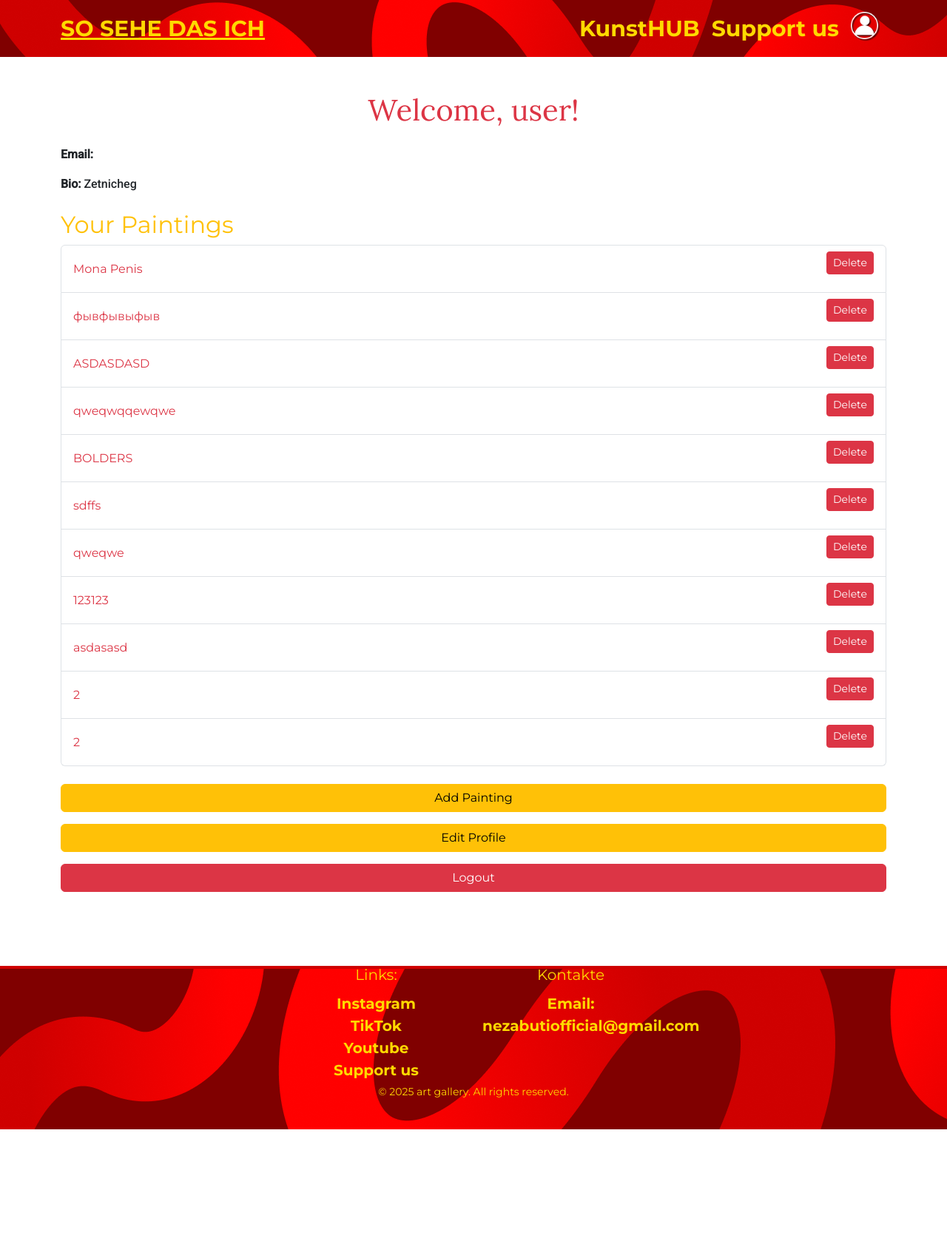
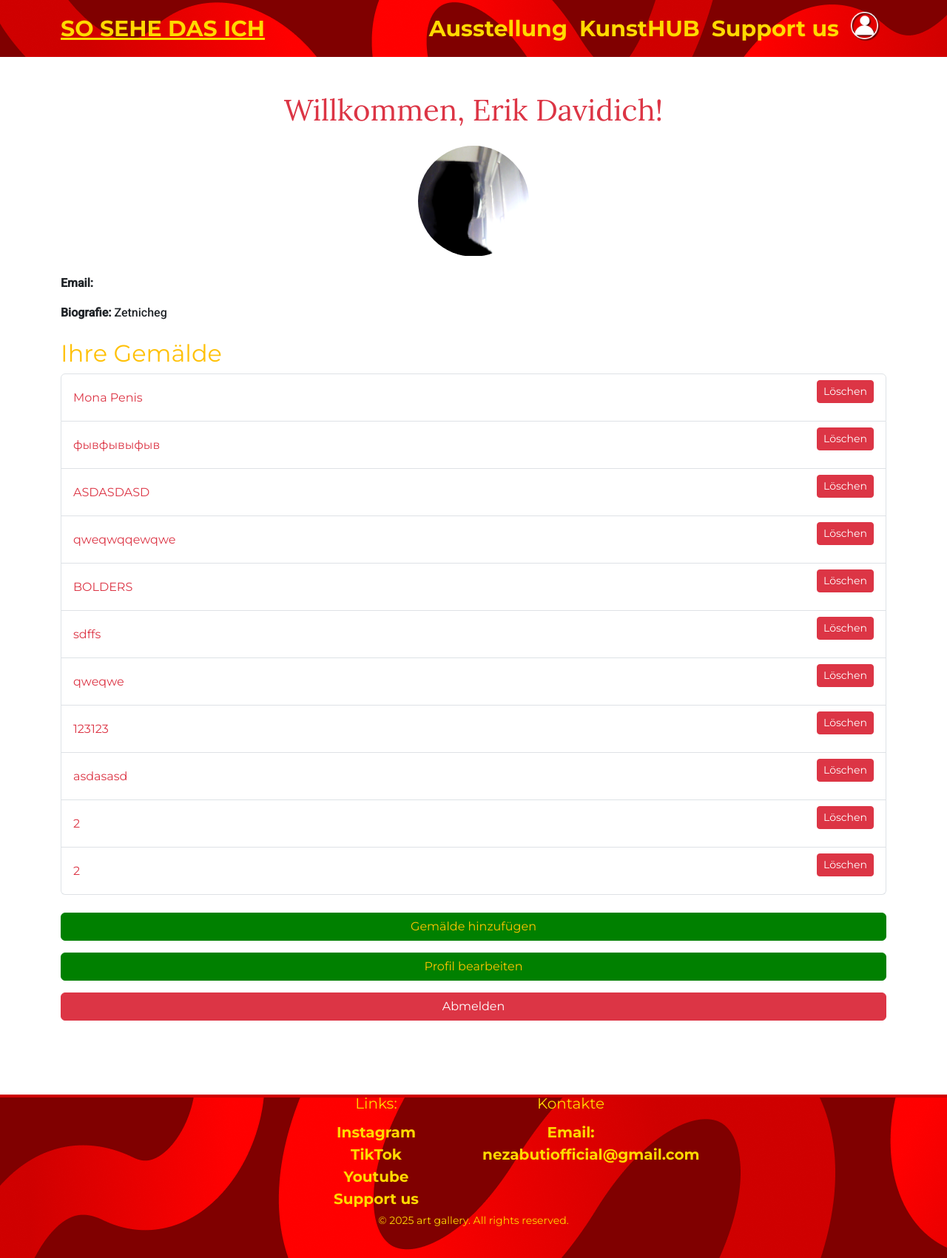
Before and after one commit to Lsgraalq/art-gallery, a Django app: page /profile/ in a window 1280 px wide. Shown: the whole page at 74% size. Before the commit the page ends 1527 px from the top, so only its background shows below. Run offline with Django 5.2, Linux system fonts and the light colour scheme; a user stored in the database is signed in; data comes from the database, SQL or seed files in the repository; both versions use the stored data as it was after the commit.

Commit message:
almost finished with design and functions

```diff
--- a/gallery/static/gallery/styles.css
+++ b/gallery/static/gallery/styles.css
@@ -323,3 +323,16 @@
   .painting-link {
     text-decoration: none;
   }
+
+
+  /* global styles */
+h1, h2, h3, .btn-warning, .text-warning {
+    color: #FFC300 !important;
+}
+
+.btn-warning {
+    background-color: green!important;
+    border-color: green !important;
+}
+
+/* Если ты хочешь, чтобы другие элементы (например, ссылки) тоже стали желтыми */
--- a/gallery/templates/gallery/add_painting.html
+++ b/gallery/templates/gallery/add_painting.html
@@ -95,7 +95,7 @@
         </div>
 
         <div class="form-group mb-3">
-          <label for="id_canvas_material" class="form-label text-danger">Kunstwerk hinzufügen:</label>
+          <label for="id_canvas_material" class="form-label text-danger">Kunstwerkmaterial:</label>
           {{ form.canvas_material }}
           {% if form.canvas_material.errors %}
             <div class="invalid-feedback d-block">
@@ -145,7 +145,7 @@
           {% endif %}
         </div>
 
-        <button type="submit" class="btn btn-warning w-100">Veröffentlichen</button>
+        <button type="submit" class="btn btn-warning w-100">Kunstwerk hinzufügen</button>
       </form>
       <div class="mt-3 text-center">
         <a href="{% url 'gallery' %}" class="btn btn-outline-danger">Zurück zur Galerie</a>
--- a/gallery/templates/gallery/base.html
+++ b/gallery/templates/gallery/base.html
@@ -24,6 +24,9 @@
                 <!-- Ссылки в навбаре -->
                 <div class="collapse navbar-collapse" id="navbarNav">
                     <ul class="navbar-nav ms-auto">
+                        <li class="nav-item">
+                            <a class="nav-link" href="/gallery_info">Ausstellung</a>
+                        </li>
                         <li class="nav-item">
                             <a class="nav-link" href="/gallery">KunstHUB</a>
                         </li>
--- a/gallery/templates/gallery/painting.html
+++ b/gallery/templates/gallery/painting.html
@@ -15,7 +15,11 @@
             <h2 class="text-center mb-4 text-danger fw-bold">{{ painting.title }}</h2>
           </div>
           <div class="mb-3">
-            <strong>Autor:</strong> <a href="{% url 'author_profile' user_id=painting.author.id %}">{{ painting.author.username }}</a>
+            <strong>Autor:</strong> <a href="{% url 'author_profile' user_id=painting.author.id %}">          {% if user.first_name and user.last_name %}
+              {{ user.first_name }} {{ user.last_name }}
+          {% else %}
+              {{ user.username }}
+          {% endif %}</a>
           </div>
 
           <div class="mb-3">
--- a/gallery/templates/gallery/profile.html
+++ b/gallery/templates/gallery/profile.html
@@ -1,14 +1,19 @@
 {% extends "gallery/base.html" %}
-{% block title %}Cabinet{% endblock title %}
+{% block title %}Benutzerprofil{% endblock title %}
 
 {% block content %}
 <div class="container my-5">
-    <h1 class="text-center text-danger mb-4">Welcome, {{ user.username }}!</h1>
+    <h1 class="text-center text-danger mb-4">Willkommen, {{ user.first_name }} {{ user.last_name }}!</h1>
+
+    <div class="d-flex justify-content-center mb-4">
+        <img src="{{ user.profile_pic.url }}" alt="Profilbild" class="rounded-circle" width="150" height="150">
+    </div>
+
     <p><strong>Email:</strong> {{ user.email }}</p>
-    <p><strong>Bio:</strong> {{ user.bio }}</p>
+    <p><strong>Biografie:</strong> {{ user.bio }}</p>
 
     <div class="mt-4 mb-4">
-        <h2 class="text-warning">Your Paintings</h2>
+        <h2 class="text-warning">Ihre Gemälde</h2>
         <ul class="list-group">
             {% for painting in paintings %}
                 <li class="list-group-item d-flex justify-content-between align-items-center">
@@ -17,30 +22,30 @@
                     </a>
                     <form method="POST" action="{% url 'delete_painting' painting.slug %}" style="display:inline;">
                         {% csrf_token %}
-                        <button type="submit" class="btn btn-sm btn-danger" onclick="return confirm('Are you sure you want to delete this painting?');">
-                            Delete
+                        <button type="submit" class="btn btn-sm btn-danger" onclick="return confirm('Möchten Sie dieses Gemälde wirklich löschen?');">
+                            Löschen
                         </button>
                     </form>
                 </li>
             {% empty %}
-                <li class="list-group-item">You haven't added any paintings yet.</li>
+                <li class="list-group-item">Sie haben noch keine Gemälde hinzugefügt.</li>
             {% endfor %}
         </ul>
     </div>
 
     {% if user.is_authenticated %}
         <div class="mt-3 mb-3">
-            <a href="{% url 'add_painting' %}" class="btn btn-warning w-100">Add Painting</a>
+            <a href="{% url 'add_painting' %}" class="btn btn-warning w-100">Gemälde hinzufügen</a>
         </div>
         <div class="mt-3 mb-3">
-            <a href="{% url 'edit_profile' %}" class="btn btn-warning w-100">Edit Profile</a>
+            <a href="{% url 'edit_profile' %}" class="btn btn-warning w-100">Profil bearbeiten</a>
         </div>
     {% endif %}
 
     <div class="mt-3">
         <form method="POST" action="{% url 'logout' %}">
             {% csrf_token %}
-            <button type="submit" class="btn btn-danger w-100">Logout</button>
+            <button type="submit" class="btn btn-danger w-100">Abmelden</button>
         </form>
     </div>
 </div>
--- a/gallery/templates/gallery/register.html
+++ b/gallery/templates/gallery/register.html
@@ -57,7 +57,7 @@
                     </div>
                 {% endif %}
             </div>
-
+            <a href="/politics_of_usage">"Ich akzeptiere die Teilnahmebedingungen für die Ausstellung und den Verkauf meiner Werke."</a>
             <button type="submit" class="btn btn-warning w-100">Sign Up</button>
         </form>
         <p class="text-center mt-3">Already have an account? <a href="{% url 'login' %}">Login</a></p>
--- a/gallery/urls.py
+++ b/gallery/urls.py
@@ -1,5 +1,5 @@
 from django.urls import path
-from .views import gallery, painting_detail, home, donation, author_profile, register, profile, add_painting, delete_painting, edit_profile
+from .views import gallery, painting_detail, home, donation, author_profile, register, profile, add_painting, delete_painting, edit_profile, politics, info
 from django.contrib.auth import views as auth_views
 
 urlpatterns = [
@@ -15,4 +15,6 @@
     path('add_painting/', add_painting, name='add_painting'),
     path('painting/delete/<slug:slug>/', delete_painting, name='delete_painting'),
     path('edit_profile/', edit_profile, name='edit_profile'),
+    path('politics_of_usage/', politics, name='politics_of_usage'),
+    path('gallery_info/', info, name='gallery_info'),
 ]
--- a/gallery/views.py
+++ b/gallery/views.py
@@ -1,20 +1,17 @@
-from django.shortcuts import render, get_object_or_404
+from django.shortcuts import render, get_object_or_404, redirect
 from .models import Painting
-from django.contrib.auth.forms import UserCreationForm
 from django.contrib.auth import get_user_model, login
 from django.contrib.auth.decorators import login_required
-from django.shortcuts import render, redirect
-from .forms import ArtistRegisterForm, PaintingForm
+from .forms import ArtistRegisterForm, PaintingForm, ArtistProfileForm
 from django.core.paginator import Paginator
 
 def gallery(request):
-    paintings = Painting.objects.all()  # Получаем все картины
+    paintings = Painting.objects.all().order_by('-year_of_creation')  # Получаем все картины, сортируем по дате создания
     paginator = Paginator(paintings, 8)  # Показывать 8 картин на странице
-    page_number = request.GET.get('page')  # Получаем номер страницы из запроса
+    page_number = request.GET.get('page', 1)  # Если нет page, то по умолчанию первая страница
     page_obj = paginator.get_page(page_number)  # Получаем объекты для текущей страницы
 
     return render(request, 'gallery/gallery.html', {"paintings": page_obj})
-
 
 def painting_detail(request, slug):
     painting = get_object_or_404(Painting, slug=slug)
@@ -25,14 +22,12 @@
 
 def donation(request):
     return render(request,'gallery/donation.html')
+User = get_user_model()
 
-
-User = get_user_model()
 def author_profile(request, user_id):
     author = get_object_or_404(User, id=user_id)  # Получаем пользователя или выдаем 404
     paintings = Painting.objects.filter(author=author)  # Все картины этого автора
-    print(f"Автор: {author.username}, Количество картин: {paintings.count()} вроде нормас харош братуха 52 слава нашим")  # DEBUG
-    # return render(request, 'gallery/author_profile.html', {'author': author, 'paintings': paintings})
+    print(f"Автор: {author.username}, Количество картин: {paintings.count()}")  # DEBUG
     return render(request, 'gallery/author_profile.html', {
         'author': author,
         'paintings': paintings,
@@ -40,7 +35,7 @@
 
 @login_required
 def profile(request):
-    paintings = Painting.objects.filter(author=request.user)  # Здесь может быть фильтрация по текущему пользователю
+    paintings = Painting.objects.filter(author=request.user)  # Все картины текущего пользователя
     return render(request, 'gallery/profile.html', {'paintings': paintings})
 
 def register(request):
@@ -57,45 +52,40 @@
 
 @login_required
 def add_painting(request):
+    if not request.user.can_post:  # Если нет прав на добавление
+        return redirect('gallery')  # Перенаправляем в галерею
     if request.method == 'POST':
         form = PaintingForm(request.POST, request.FILES)
         if form.is_valid():
             painting = form.save(commit=False)
-            painting.author = request.user  # Присваиваем текущего пользователя
+            painting.author = request.user  # Присваиваем авторство
             painting.save()
             return redirect('gallery')  # Перенаправление в галерею
     else:
         form = PaintingForm()
     return render(request, 'gallery/add_painting.html', {'form': form})
 
-
-
 @login_required
 def delete_painting(request, slug):
     painting = get_object_or_404(Painting, slug=slug, author=request.user)
     painting.delete()
-    return redirect('profile')  # Возвращает обратно в кабинет
-
-
-
-# views.py
-from django.shortcuts import render, redirect
-from .forms import ArtistProfileForm
-from django.contrib.auth.decorators import login_required
+    return redirect('profile')  # Возвращает в профиль
 
 @login_required
 def edit_profile(request):
-    # Получаем текущего пользователя
-    artist = request.user
-
-    # Проверяем, если форма была отправлена
+    artist = request.user  # Получаем текущего пользователя
     if request.method == 'POST':
         form = ArtistProfileForm(request.POST, request.FILES, instance=artist)
         if form.is_valid():
-            form.save()  # Сохраняем изменения в профиле
-            return redirect('profile')  # Перенаправляем на страницу профиля (можно настроить)
-
+            form.save()  # Сохраняем изменения
+            return redirect('profile')  # Перенаправление в профиль
     else:
         form = ArtistProfileForm(instance=artist)
 
     return render(request, 'gallery/edit_profile.html', {'form': form})
+
+def politics(request):
+    return render(request, 'gallery/politics_of_usage.html')
+
+def info(request):
+    return render(request, 'gallery/gallery_info.html')
```
Also changed, not shown: gallery/admin.py (+35 -10 lines), gallery/forms.py (+12 -1 lines), gallery/templates/gallery/author_profile.html (+7 -1 lines), gallery/templates/gallery/edit_profile.html (+20 -4 lines), gallery/templates/gallery/gallery_info.html (added, +61 -0 lines), gallery/templates/gallery/logout.html (+16 -5 lines), gallery/templates/gallery/politics_of_usage.html (added, +31 -0 lines), db.sqlite3, media/photos/Снимок_экрана_2024-06-11_003121.png (added), media/photos/Снимок_экрана_2024-06-17_180703.png (added).
